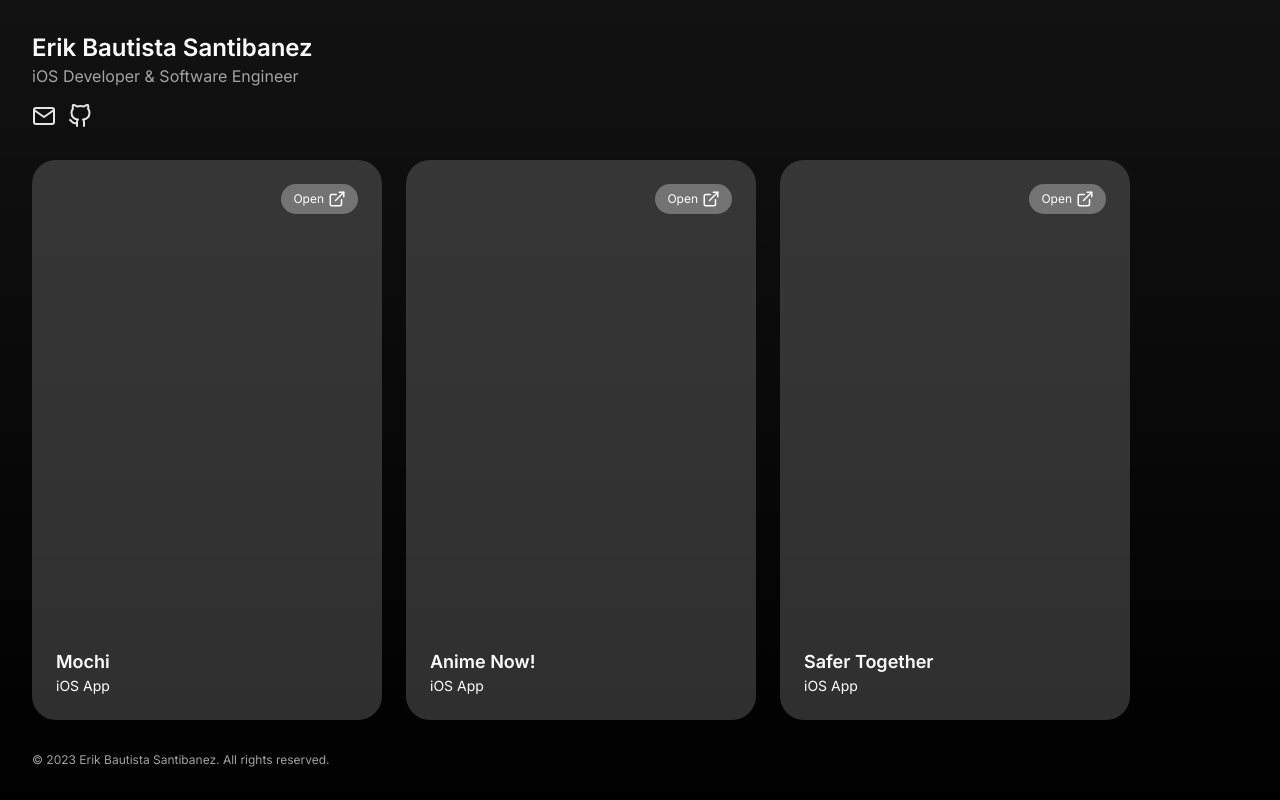
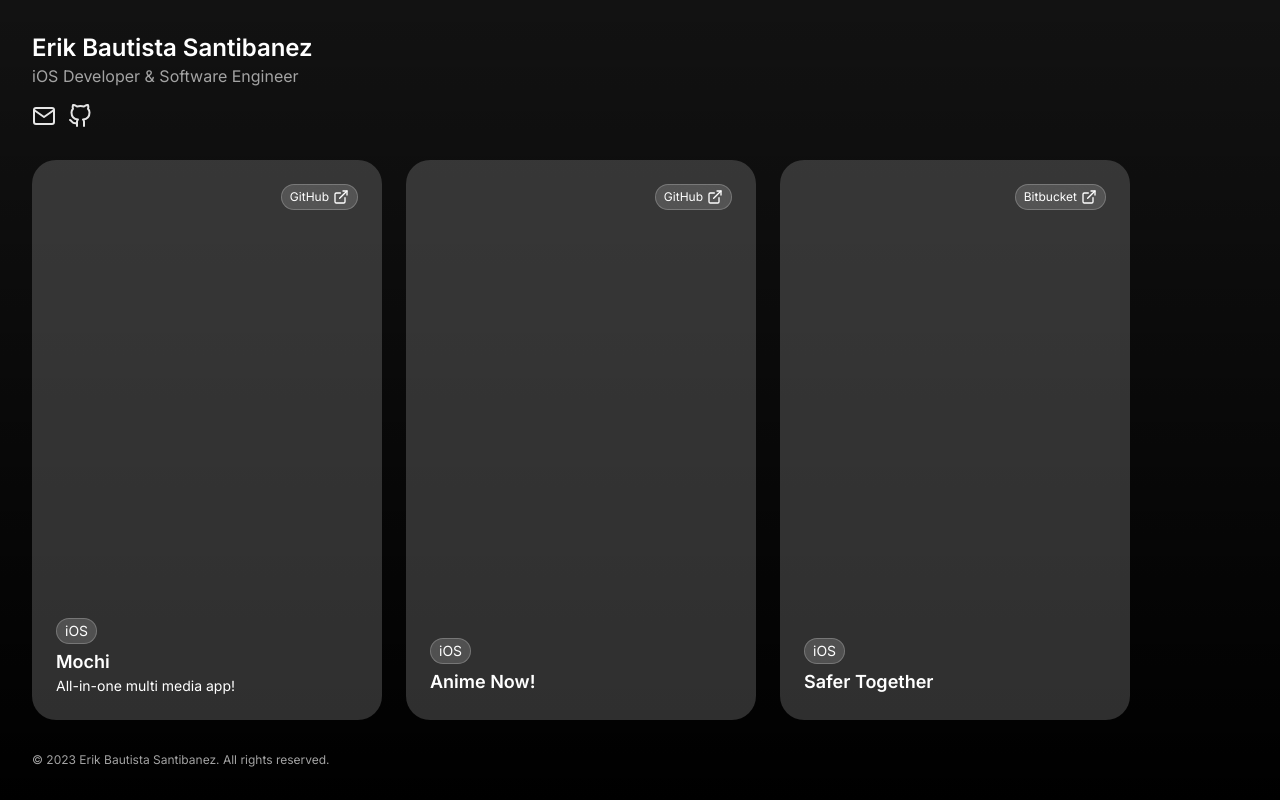
Before and after one commit to erikbdev/erikbautista.dev, a Next.js app: page / in a window 1280 px wide. Built offline with nearby package versions, Linux system fonts and the light colour scheme.

Commit message:
wip: improve card projects view

```diff
--- a/app/globals.css
+++ b/app/globals.css
@@ -42,3 +42,7 @@ body {
 .scrollbar-padding {
   scrollbar-gutter: 8px;
 }
+
+.blur-view {
+  @apply px-2 py-0.5 rounded-full backdrop-blur-xl bg-neutral-500/50 border-neutral-200/25 border;
+}
--- a/app/page.tsx
+++ b/app/page.tsx
@@ -1,25 +1,71 @@
 import Image from 'next/image'
 import { type } from 'os';
 import { FiGithub, FiMail, FiExternalLink } from 'react-icons/fi';
+import { Conditional } from './utils/contitional';
+
+enum Deployments {
+  GitHub = "GitHub",
+  TestFlight = "TestFlight",
+  BitBucket = "Bitbucket"
+}
+
+enum Frameworks {
+  iOS = "iOS",
+  Swift = "Swift",
+  NextJS = "NextJS"
+}
+
+namespace Frameworks {
+  function color(framework: Frameworks) {
+    switch (framework) {
+      case Frameworks.iOS:
+        break
+      case Frameworks.Swift:
+        break
+      case Frameworks.NextJS:
+        break
+    }
+  }
+}
+
+interface Tag {
+  name: string,
+  color: string
+}
+
+interface Project {
+  title: string,
+  description: string,
+  image: string | undefined,
+  link: string | undefined,
+  deployment: Deployments,
+  tags: Frameworks[]
+}
 
 const projectButtons: Project[] = [
   {
     title: "Mochi",
-    description: "iOS App",
-    image: "",
-    link: "https://github.com/Mochi-Team/mochi"
+    description: "All-in-one multi media app!",
+    image: undefined,
+    link: "https://github.com/Mochi-Team/mochi",
+    deployment: Deployments.GitHub,
+    tags: [Frameworks.iOS]
   },
   {
     title: "Anime Now!",
-    description: "iOS App",
-    image: "",
-    link: "https://github.com/AnimeNow-Team/AnimeNow"
+    description: "",
+    image: undefined,
+    link: "https://github.com/AnimeNow-Team/AnimeNow",
+    deployment: Deployments.GitHub,
+    tags: [Frameworks.iOS]
   },
   {
     title: "Safer Together",
-    description: "iOS App",
-    image: "",
-    link: undefined
+    description: "",
+    image: undefined,
+    link: undefined,
+    deployment: Deployments.BitBucket,
+    tags: [Frameworks.iOS]
   }
 ];
 
@@ -52,17 +98,27 @@ export default function Home() {
 const ProjectCard = (project: Project) => {
   return (
     <div className="h-full p-6 aspect-[5/8] flex flex-col rounded-3xl transition ease-in-out duration-300 bg-neutral-500/40 hover:bg-green-500">
-      <a href={project.link} className='w-fit ml-auto cursor-pointer inline-flex items-center gap-1 rounded-full bg-neutral-500 p-1.5 px-3 text-xs'>Open <FiExternalLink className="text-lg" /></a>
+        <a href={project.link} className='blur-view !py-1 items-center self-end cursor-pointer flex flex-row text-xs space-x-1'>
+          <p className=''>{project.deployment}</p>
+          <FiExternalLink className="text-[16px]" />
+        </a>
 
-      <div className='mt-auto flex flex-row items-center space-x-4'>
-        {/* <Image
-            className='row-start-1'
-            src={project.image}
-            width={64}
-            height={64}
-            alt='Picture of '
-          /> */}
+      <Conditional showWhen={project.image !== undefined}>
+        <Image
+          className='mt-auto'
+          src={project.image!}
+          width={64}
+          height={64}
+          alt={`Logo of ${project.title}`}
+        />
+      </Conditional>
+      <div className={`${project.image === undefined ? 'mt-auto' : ''} flex flex-row items-center space-x-4`}>
         <div className='flex-auto text-white text-left'>
+          <div className='flex flex-row pb-1'>
+            {project.tags.map(tag => {
+              return <p className='blur-view text-sm font-normal'>{tag}</p>
+            })}
+          </div>
           <p className="text-lg font-semibold">{project.title}</p>
           <p className="text-sm font-normal">{project.description}</p>
         </div>
@@ -70,17 +126,3 @@ const ProjectCard = (project: Project) => {
     </div>
   )
 }
-
-interface Project {
-  title: string,
-  description: string,
-  image: string,
-  link: string | undefined
-}
-
-// interface Deployments {
-//   GitLab = "",
-//   GitHub = ""
-// }
-
-// type Deployed = string |
--- /dev/null
+++ b/app/utils/contitional.tsx
@@ -0,0 +1,12 @@
+import { ReactNode } from "react";
+
+export const Conditional = ({
+    showWhen,
+    children
+}: {
+    showWhen: boolean,
+    children: ReactNode
+}) => {
+    if (showWhen) return <>{children}</>
+    return <></>;
+};
```
